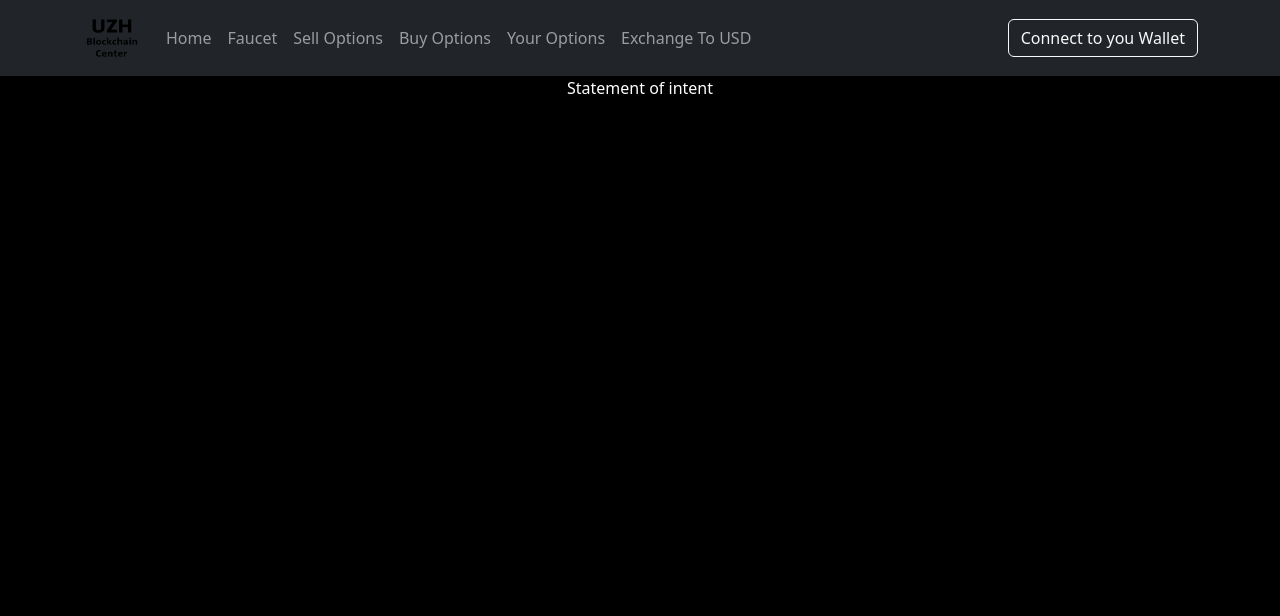
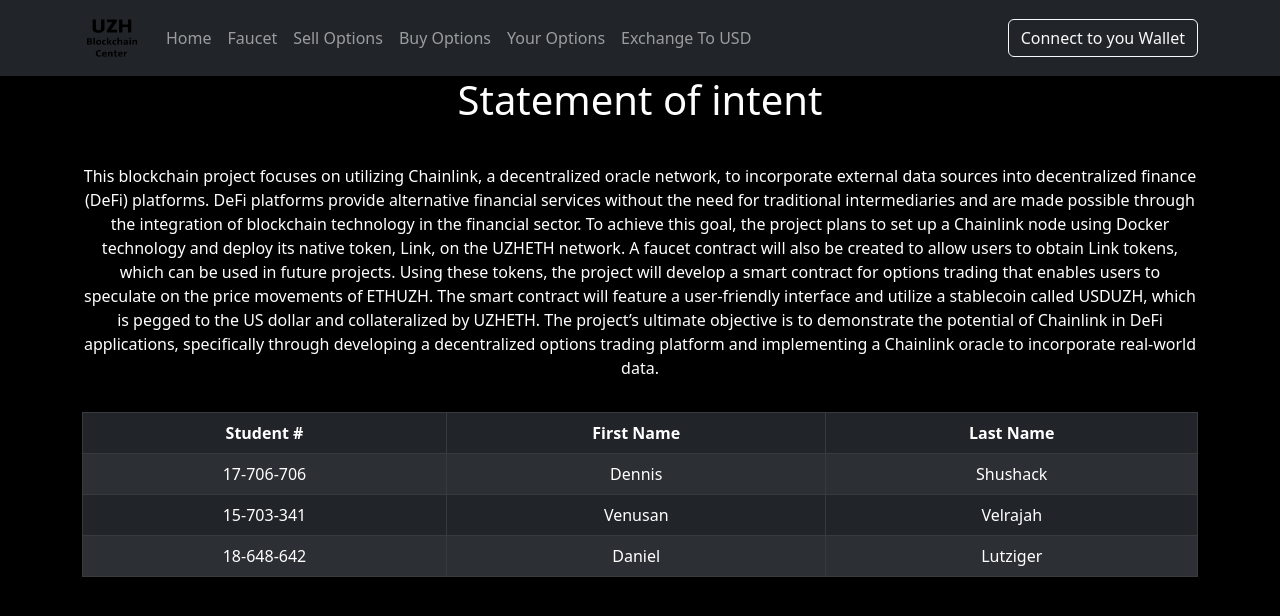
Before and after one commit to danielLutziger/blockchain_economics, a React (Create React App) app: page / in a window 1280 px wide. Shown: the top 616 px of the page. Built offline with nearby package versions, Linux system fonts and the light colour scheme; no server answers.

Commit message:
added statement of intent

```diff
--- a/src/components/HomeComponent.js
+++ b/src/components/HomeComponent.js
@@ -1,11 +1,64 @@
 import { Component } from "react";
+import {Container, Table, Row} from "react-bootstrap"
 import "../App.css";
 
 
 class Home extends Component {
     render() {
+        const myStyle={marginTop: "2rem"}
         return (
-            <div>Statement of intent</div>
+            <Container>
+                <Row>
+                    <div><h1>Statement of intent</h1></div>
+                </Row>
+                <Row style={myStyle}>
+                    <div>
+                        This blockchain project focuses on utilizing Chainlink, a decentralized oracle network, to incorporate external data
+                        sources into decentralized finance (DeFi) platforms. DeFi platforms provide alternative financial services without
+                        the need for traditional intermediaries and are made possible through the integration of blockchain technology in
+                        the financial sector. To achieve this goal, the project plans to set up a Chainlink node using Docker technology
+                        and deploy its native token, Link, on the UZHETH network. A faucet contract will also be created to allow users
+                        to obtain Link tokens, which can be used in future projects. Using these tokens, the project will develop a smart
+                        contract for options trading that enables users to speculate on the price movements of ETHUZH. The smart contract
+                        will feature a user-friendly interface and utilize a stablecoin called USDUZH, which is pegged to the US dollar and
+                        collateralized by UZHETH. The project’s ultimate objective is to demonstrate the potential of Chainlink in DeFi
+                        applications, specifically through developing a decentralized options trading platform and implementing a Chainlink
+                        oracle to incorporate real-world data.
+                    </div>
+                </Row>
+                <Row style={myStyle}>
+                    <div>
+                        <Table striped bordered hover variant="dark">
+                            <thead>
+                            <tr>
+                                <th>Student #</th>
+                                <th>First Name</th>
+                                <th>Last Name</th>
+                            </tr>
+                            </thead>
+                            <tbody>
+                            <tr>
+                                <td>17-706-706</td>
+                                <td>Dennis</td>
+                                <td>Shushack</td>
+                            </tr>
+                            <tr>
+                                <td>15-703-341</td>
+                                <td>Venusan</td>
+                                <td>Velrajah</td>
+                            </tr>
+                            <tr>
+                                <td>18-648-642</td>
+                                <td>Daniel</td>
+                                <td>Lutziger</td>
+                            </tr>
+                            </tbody>
+                        </Table>
+                    </div>
+                </Row>
+
+
+            </Container>
         );
     }
 }
```
